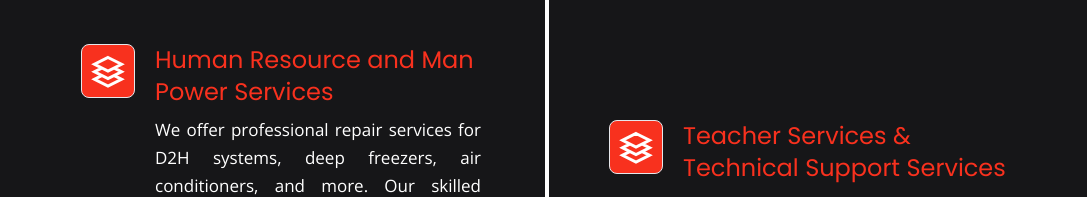
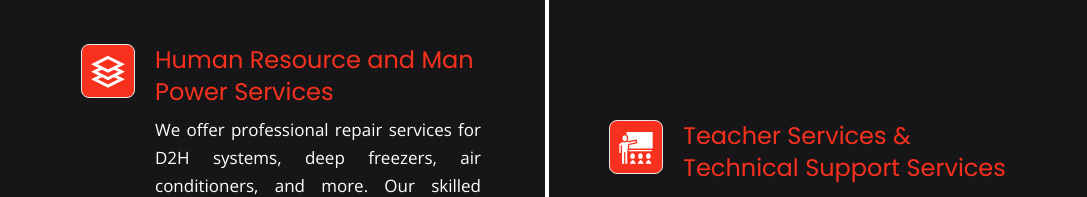
Before and after one commit to Veena55/htpsystem, a React (Vite) app: page / in a window 1280 px wide. Shown: the part 4180-4377 px from the top of the page, without its empty margins (95-1182 px from the left). Built offline with nearby package versions, Linux system fonts and the light colour scheme.

Commit message:
added services

```diff
--- a/src/components/Services.jsx
+++ b/src/components/Services.jsx
@@ -7,7 +7,7 @@ import gsap from 'gsap'
 import { ScrollTrigger } from 'gsap/all'
 import { CgSmartHomeBoiler } from 'react-icons/cg'
 import { GrResources, GrVmMaintenance } from 'react-icons/gr'
-import { GiCctvCamera } from 'react-icons/gi'
+import { GiCctvCamera, GiTeacher } from 'react-icons/gi'
 
 const serviceList = [{
     "logo": <MdOutlineHearing className="text-3xl lg:text-4xl" />,
@@ -74,7 +74,7 @@ const serviceList = [{
     "gap": "lg:mt-0"
 },
 {
-    "logo": <GrResources className="text-3xl lg:text-4xl" />,
+    "logo": <GiTeacher className="text-3xl lg:text-4xl" />,
     "title": "Teacher Services & Technical Support Services ",
     "content": "We offer comprehensive Teacher Services to empower educators with modern tools and training, alongside reliable Technical Support Services for seamless installation, maintenance, and troubleshooting of technology systems.",
     "gap": "lg:mt-24"
```
